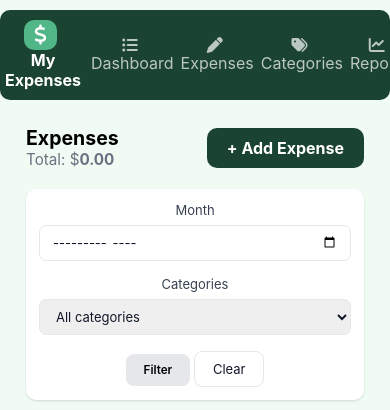
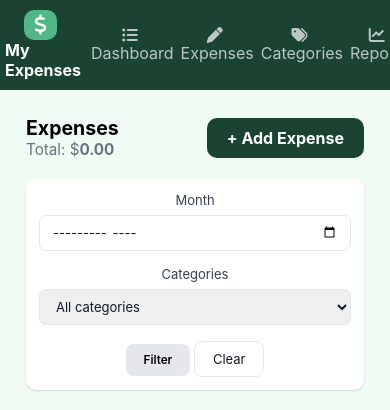
Before and after one commit to ibrahim-hamdouna/my-expenses, a Django app: page /expenses/expenses/ in a window 390 px wide; the page is wider, and only the part inside the window is pictured. Shown: the top 410 px of that part. Run offline with Django 5.2, Linux system fonts and the light colour scheme; the visitor is signed in with stand-in values (Sample User, id 1); data that the repository does not hold is empty.

Commit message:
Make mobile layout use full width

```diff
--- a/static/css/base.css
+++ b/static/css/base.css
@@ -88,13 +88,11 @@ main {
     }
     header {
         padding: 10px 5px;
-        text-align: center;
         min-height: fit-content;
-        border-radius: 10px;
-        margin-top: 10px;
     }
     header nav {
         display: flex;
+        justify-content: space-between;
         align-items: center;
         gap: 10px;
     }
```
Also changed, not shown: templates/base.html (+4 -4 lines).
